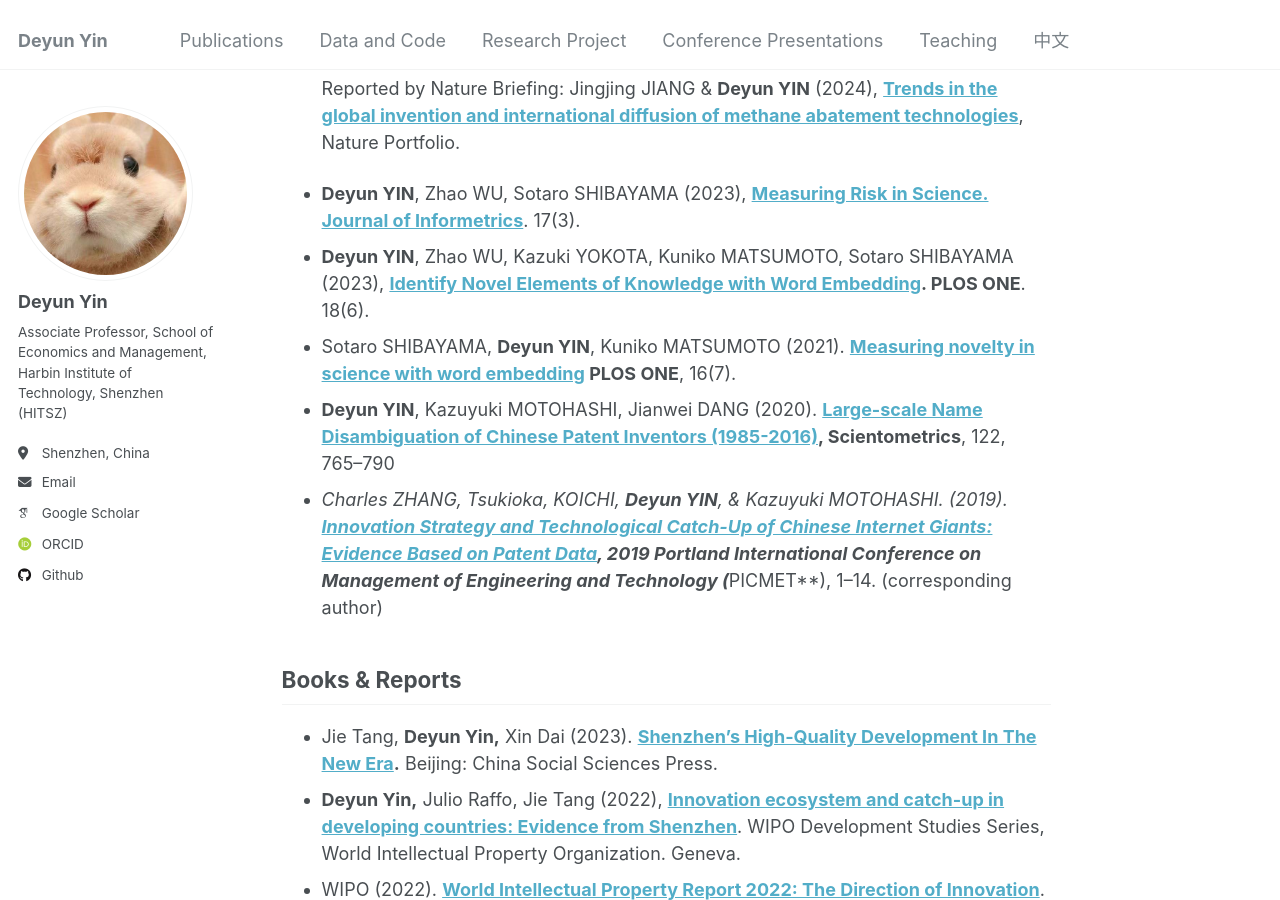
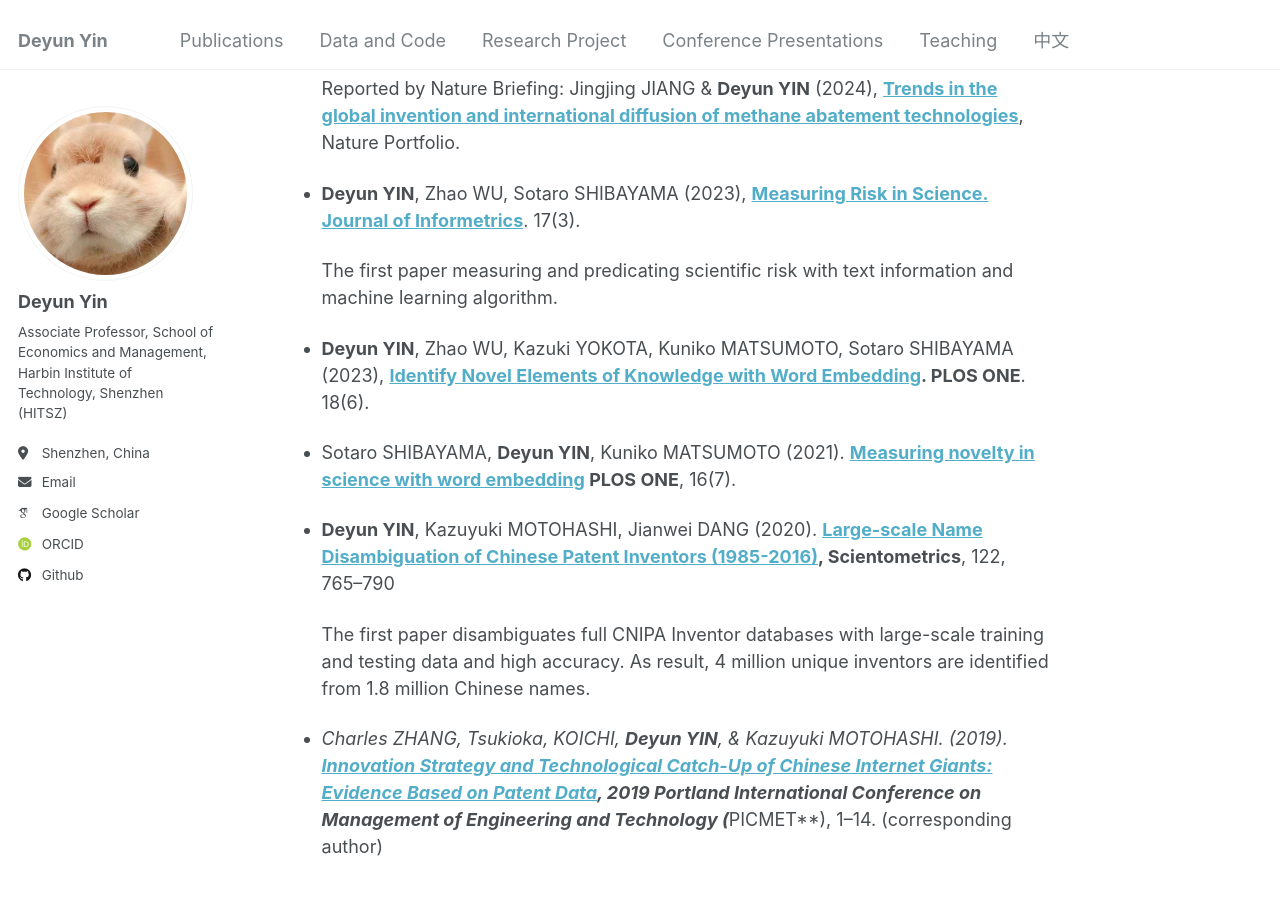
Before and after one commit to DeyunYinWIPO/DeyunYinWIPO.github.io, a Jekyll site: the page built from _pages/publications2.md, in a window 1280 px wide and 900 px high, scrolled down 323 px. Built offline with Jekyll 4.4.1, drawn with Linux system fonts in a browser that asks for light colours; some web fonts are replaced.

Commit message:
Update publications2.md

```diff
--- a/_pages/publications2.md
+++ b/_pages/publications2.md
@@ -16,9 +16,17 @@ You can also find my articles on [my Google Scholar profile](https://scholar.goo
   Reported by Nature Briefing: Jingjing JIANG & **Deyun YIN** (2024), **[Trends in the global invention and international diffusion of methane abatement technologies](https://www.nature.com/articles/s41558-024-01948-w)**, Nature Portfolio.
 
 - **Deyun YIN**, Zhao WU, Sotaro SHIBAYAMA (2023), **[Measuring Risk in Science. Journal of Informetrics](https://www.sciencedirect.com/science/article/pii/S1751157723000512)**. 17(3).
+
+  The first paper measuring and predicating scientific risk with text information and machine learning algorithm.
+
 - **Deyun YIN**, Zhao WU, Kazuki YOKOTA, Kuniko MATSUMOTO, Sotaro SHIBAYAMA (2023), **[Identify Novel Elements of Knowledge with Word Embedding](https://journals.plos.org/plosone/article?id=10.1371/journal.pone.0284567). PLOS ONE**. 18(6).
+
 - Sotaro SHIBAYAMA, **Deyun YIN**, Kuniko MATSUMOTO (2021). **[Measuring novelty in science with word embedding](https://journals.plos.org/plosone/article?id=10.1371/journal.pone.0254034) PLOS ONE**, 16(7).
+
 - **Deyun YIN**, Kazuyuki MOTOHASHI, Jianwei DANG (2020). **[Large-scale Name Disambiguation of Chinese Patent Inventors (1985-2016)](https://link.springer.com/article/10.1007/S11192-019-03310-W), Scientometrics**, 122, 765–790
+
+  The first paper disambiguates full CNIPA Inventor databases with large-scale training and testing data and high accuracy. As result, 4 million unique inventors are identified from 1.8 million Chinese names.
+
 - *Charles ZHANG, Tsukioka, KOICHI, **Deyun YIN**, & Kazuyuki MOTOHASHI. (2019). **[Innovation Strategy and Technological Catch-Up of Chinese Internet Giants: Evidence Based on Patent Data](https://ieeexplore.ieee.org/abstract/document/8893774/), 2019 Portland International Conference on Management of Engineering and Technology (***PICMET**), 1–14. (corresponding author)
 
 
```
